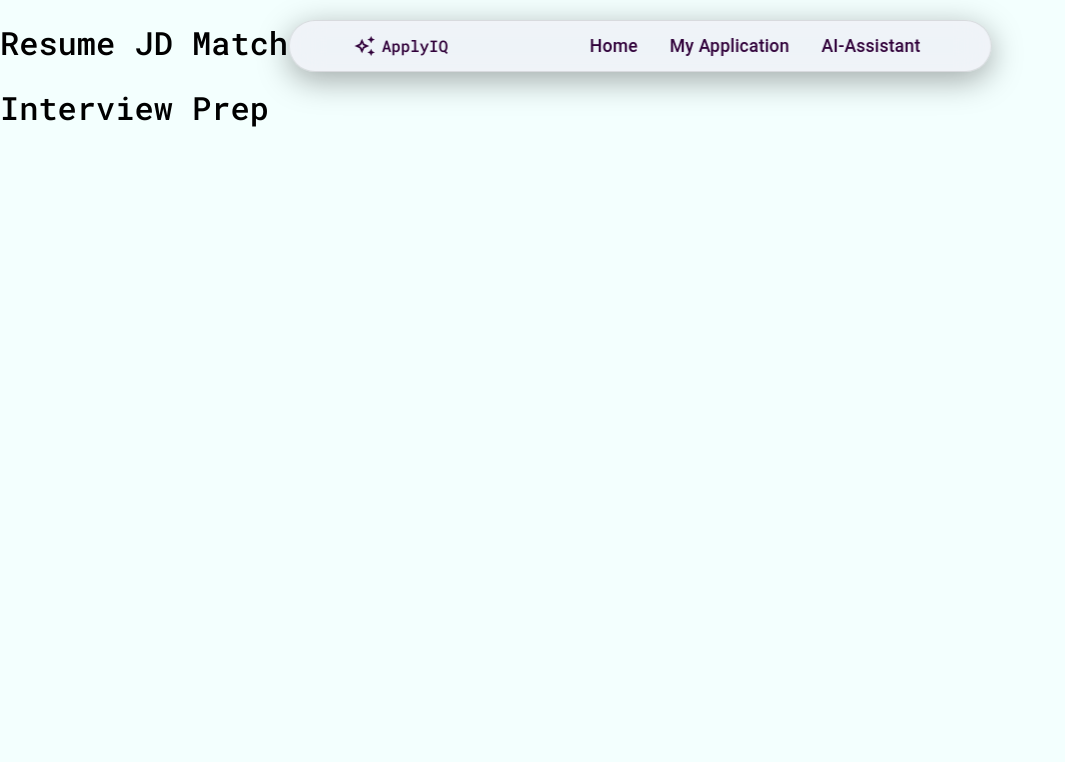
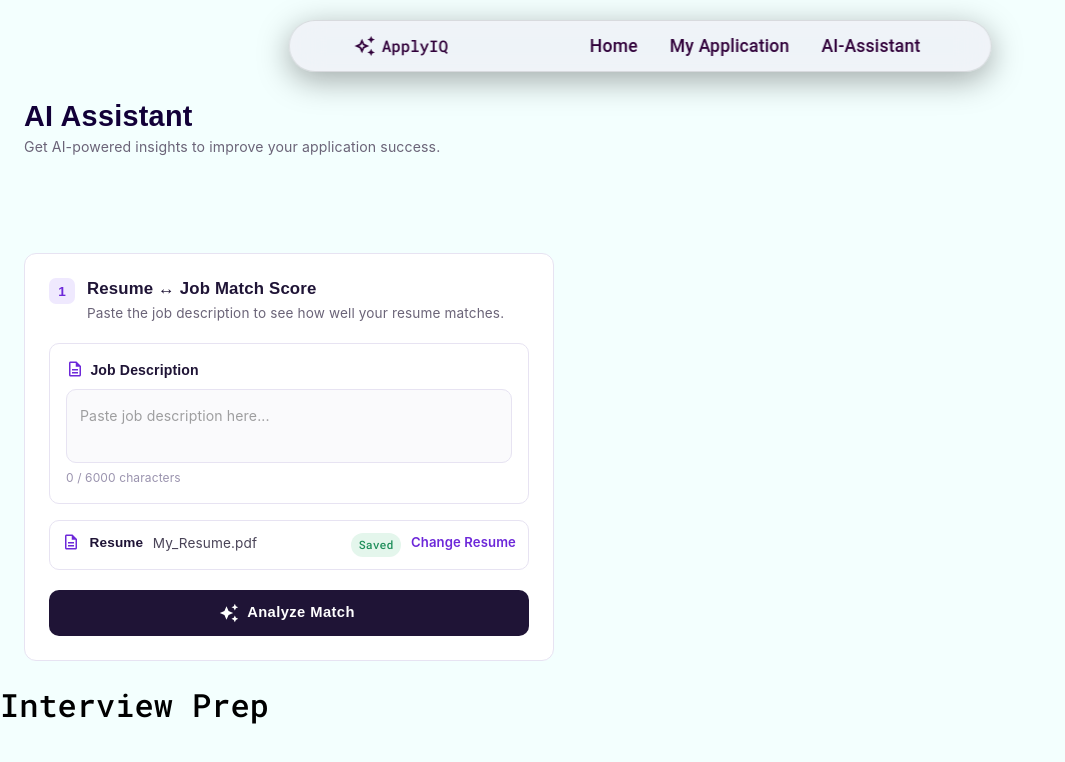
Before and after one commit to ashleshameshram/ApplicationTrackerApp, a React (Vite) app: page /ai-assistant in a window 1280 px wide. Shown: the top 762 px of the page, without its empty margins (0-1065 px from the left). Built offline with nearby package versions, Linux system fonts and the light colour scheme; a web font is replaced by a local one.

Commit message:
Build Resume & JD Match Component UI

```diff
--- a/package.json
+++ b/package.json
@@ -14,6 +14,7 @@
     "@emotion/react": "^11.14.0",
     "@emotion/styled": "^11.14.1",
     "@google/genai": "^2.18.0",
+    "@google/generative-ai": "^0.24.1",
     "@mui/icons-material": "^9.3.1",
     "@mui/material": "^9.3.1",
     "react": "^19.2.8",
--- /dev/null
+++ b/src/component/AI/AIAssistantHeader.jsx
@@ -0,0 +1,48 @@
+import React from 'react';
+import { Box, Typography, Stack } from '@mui/material';
+import AutoAwesomeIcon from '@mui/icons-material/AutoAwesome';
+
+export default function AIAssistantHeader() {
+  return (
+    <Stack
+      direction="row"
+      alignItems="center"
+      spacing={2}
+      sx={{
+        width: '100%',
+        px: { xs: 2, sm: 3 },
+        py: { xs: 1.5, sm: 2,md:4 },
+        my : { xs: 1,sm:2, md:8},
+        borderRadius: 2,
+      }}
+    >
+
+      {/* Title + subtitle */}
+      <Box sx={{ flex: 1, minWidth: 0 }}>
+        <Typography
+          sx={{
+            fontFamily: "'Sora', sans-serif",
+            fontWeight: 700,
+            color: '#120038',
+            lineHeight: 1.4,
+            fontSize: { xs: '1.1rem', sm: '1.35rem', md: '1.8rem' },
+          }}
+        >
+          AI Assistant
+        </Typography>
+        <Typography
+          sx={{
+            fontFamily: "'Inter', sans-serif",
+            fontSize: { xs: '0.8rem', sm: '0.88rem' },
+            color: '#6B6478',
+            whiteSpace: { xs: 'normal', sm: 'nowrap' },
+            overflow: 'hidden',
+            textOverflow: 'ellipsis',
+          }}
+        >
+          Get AI-powered insights to improve your application success.
+        </Typography>
+      </Box>
+    </Stack>
+  );
+}
--- a/src/component/AI/AIAssistantPage.jsx
+++ b/src/component/AI/AIAssistantPage.jsx
@@ -1,12 +1,15 @@
-import React from 'react'
+import { useState } from 'react';
+import { Box } from '@mui/material';
 import ResumeJDMatch from './ResumeJDMatch'
 import InterviewPrep from './InterviewPrep'
+import AIAssistantHeader from './AIAssistantHeader';
 
 export default function AIAssistantPage() {
     return(
-        <>
+        <Box sx={{overflowX:'hidden'}}>
+            <AIAssistantHeader />
             <ResumeJDMatch />
             <InterviewPrep />
-        </>
+        </Box>
     )
 }
--- a/src/component/AI/ResumeJDMatch.jsx
+++ b/src/component/AI/ResumeJDMatch.jsx
@@ -1,9 +1,203 @@
-import React from 'react'
+import React, { useState } from 'react';
+import {Box,Typography,TextField,Chip,Button,Stack,} from '@mui/material';
+import DescriptionOutlinedIcon from '@mui/icons-material/DescriptionOutlined';
+import AutoAwesomeIcon from '@mui/icons-material/AutoAwesome';
 
 export default function ResumeJDMatch() {
+    const [jobDescription, setJobDescription] = useState('');
+
+
+    const MAX_CHARS = 6000;
     return(
-        <>
-            <h1>Resume JD Match</h1>
-        </>
-    )
+        <Box
+      sx={{
+        width: '100%',
+        maxWidth: { xs: 340, sm: 480 },
+        mx: { xs: 1, sm:2, md: 3},
+        p: { xs: 1.75, sm: 3 },
+        borderRadius: { xs: 2, sm: 3 },
+        border: '1px solid #E7E3F2',
+        background: '#fff',
+      }}
+    >
+      {/* Header row: number + title + subtitle */}
+      <Stack direction="row" spacing={{ xs: 1, sm: 1.5 }} sx={{ mb: { xs: 1.75, sm: 2.5 } }}>
+        <Box
+          sx={{
+            flexShrink: 0,
+            width: { xs: 20, sm: 26 },
+            height: { xs: 20, sm: 26 },
+            borderRadius: '7px',
+            display: 'flex',
+            alignItems: 'center',
+            justifyContent: 'center',
+            fontFamily: "'Sora', sans-serif",
+            fontWeight: 700,
+            fontSize: { xs: '0.7rem', sm: '0.85rem' },
+            color: '#6D28D9',
+            background: '#EFE9FE',
+          }}
+        >
+          1
+        </Box>
+        <Box>
+          <Typography
+            sx={{
+              fontFamily: "'Sora', sans-serif",
+              fontWeight: 700,
+              fontSize: { xs: '0.82rem', sm: '1.05rem' },
+              color: '#1F1436',
+              lineHeight: 1.3,
+            }}
+          >
+            Resume ↔ Job Match Score
+          </Typography>
+          <Typography
+            sx={{
+              fontFamily: "'Inter', sans-serif",
+              fontSize: { xs: '0.7rem', sm: '0.85rem' },
+              color: '#6B6478',
+              mt: 0.3,
+            }}
+          >
+            Paste the job description to see how well your resume matches.
+          </Typography>
+        </Box>
+      </Stack>
+
+      {/* Job description box */}
+      <Box
+        sx={{
+          border: '1px solid #E7E3F2',
+          borderRadius: { xs: 1.75, sm: 2.5 },
+          p: { xs: 1.25, sm: 2 },
+          mb: { xs: 1.25, sm: 2 },
+        }}
+      >
+        <Stack direction="row" alignItems="center" spacing={0.8} sx={{ mb: 1 }}>
+          <DescriptionOutlinedIcon sx={{ fontSize: { xs: 15, sm: 18 }, color: '#6D28D9' }} />
+          <Typography
+            sx={{
+              fontFamily: "'Sora', sans-serif",
+              fontWeight: 600,
+              fontSize: { xs: '0.75rem', sm: '0.88rem' },
+              color: '#1F1436',
+            }}
+          >
+            Job Description
+          </Typography>
+        </Stack>
+
+        <TextField
+          multiline
+          minRows={{ xs: 3, sm: 4 }}
+          maxRows={8}
+          fullWidth
+          placeholder="Paste job description here..."
+          sx={{
+            '& .MuiOutlinedInput-root': {
+              fontFamily: "'Inter', sans-serif",
+              fontSize: { xs: '0.78rem', sm: '0.88rem' },
+              borderRadius: '10px',
+              background: '#FAFAFC',
+              '& fieldset': { borderColor: '#E7E3F2' },
+              '&:hover fieldset': { borderColor: '#C9BEEB' },
+              '&.Mui-focused fieldset': { borderColor: '#6D28D9' },
+            },
+          }}
+        />
+
+        <Typography
+          sx={{
+            fontFamily: "'Inter', sans-serif",
+            fontSize: { xs: '0.68rem', sm: '0.75rem' },
+            color: '#9A93AE',
+            mt: 0.75,
+          }}
+        >
+          0 / 6000 characters
+        </Typography>
+      </Box>
+
+      {/* Resume row */}
+      <Stack
+        direction="row"
+        alignItems="center"
+        spacing={{ xs: 0.8, sm: 1.2 }}
+        sx={{
+          border: '1px solid #E7E3F2',
+          borderRadius: { xs: 1.75, sm: 2.5 },
+          p: { xs: 1, sm: 1.5 },
+          mb: { xs: 1.75, sm: 2.5 },
+          flexWrap: 'wrap',
+        }}
+      >
+        <DescriptionOutlinedIcon sx={{ fontSize: { xs: 15, sm: 18 }, color: '#6D28D9', flexShrink: 0 }} />
+        <Typography
+          sx={{
+            fontFamily: "'Sora', sans-serif",
+            fontWeight: 600,
+            fontSize: { xs: '0.72rem', sm: '0.85rem' },
+            color: '#1F1436',
+          }}
+        >
+          Resume
+        </Typography>
+        <Typography
+          sx={{
+            fontFamily: "'Inter', sans-serif",
+            fontSize: { xs: '0.72rem', sm: '0.85rem' },
+            color: '#4A4458',
+            flex: 1,
+            minWidth: 60,
+          }}
+        >
+          My_Resume.pdf
+        </Typography>
+        <Chip
+          label="Saved"
+          size="small"
+          sx={{
+            fontFamily: "'Inter', sans-serif",
+            fontWeight: 600,
+            fontSize: { xs: '0.62rem', sm: '0.72rem' },
+            height: { xs: 20, sm: 24 },
+            color: '#1E8E5A',
+            background: '#E4F6EC',
+          }}
+        />
+        <Typography
+          sx={{
+            fontFamily: "'Inter', sans-serif",
+            fontWeight: 600,
+            fontSize: { xs: '0.68rem', sm: '0.82rem' },
+            color: '#6D28D9',
+            cursor: 'pointer',
+            '&:hover': { textDecoration: 'underline' },
+          }}
+        >
+          Change Resume
+        </Typography>
+      </Stack>
+
+      {/* Analyze button */}
+      <Button
+        fullWidth
+        startIcon={<AutoAwesomeIcon sx={{ fontSize: { xs: 15, sm: 18 } }} />}
+        sx={{
+          fontFamily: "'Sora', sans-serif",
+          fontWeight: 600,
+          textTransform: 'none',
+          fontSize: { xs: '0.8rem', sm: '0.92rem' },
+          py: { xs: 0.9, sm: 1.3 },
+          borderRadius: { xs: '8px', sm: '10px' },
+          color: '#fff',
+          background: '#1F1436',
+          '&:hover': { background: '#150D26' },
+        }}
+      >
+        Analyze Match
+      </Button>
+    </Box>
+    );
 }
```
Also changed, not shown: src/services/gemini.js (added, +18 -0 lines), src/services/gemini.jsx (deleted), 1 other file (tests, documents, lock files or other folders).
